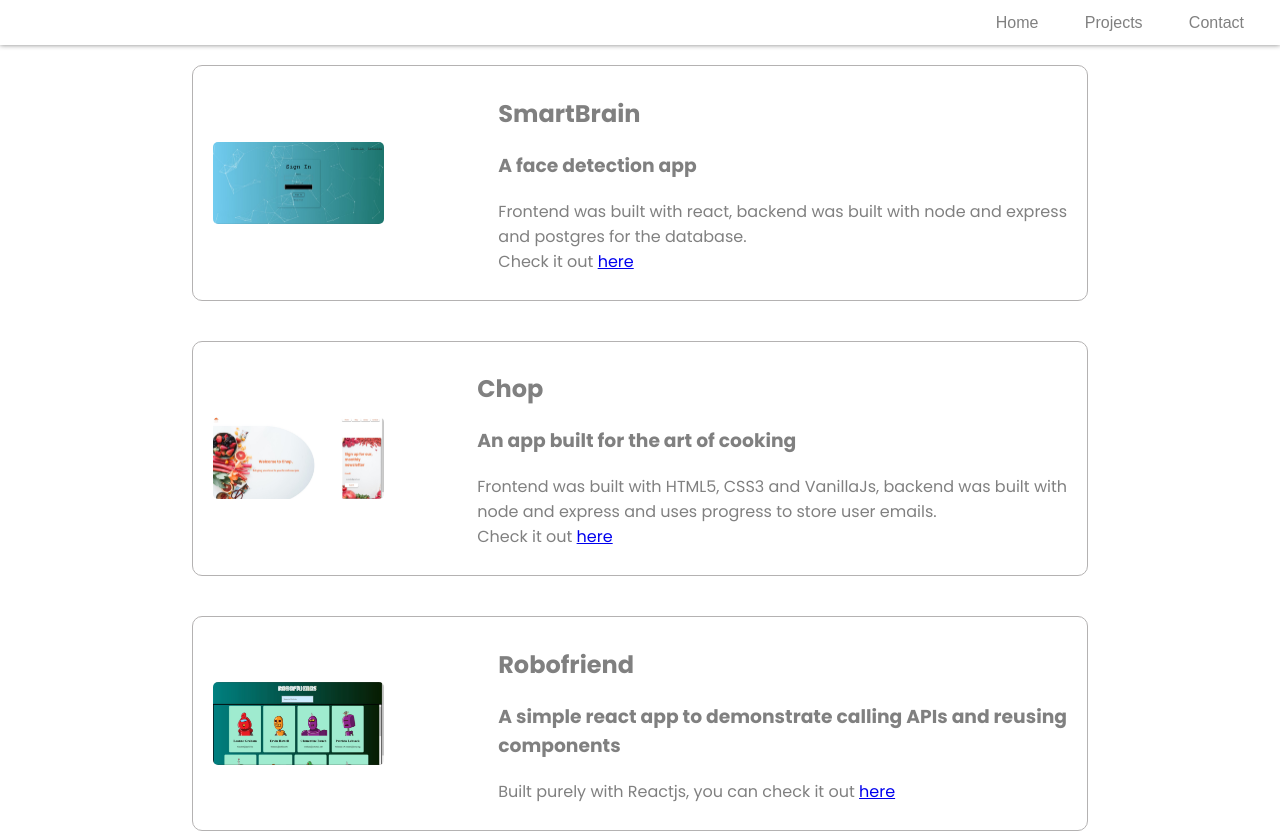
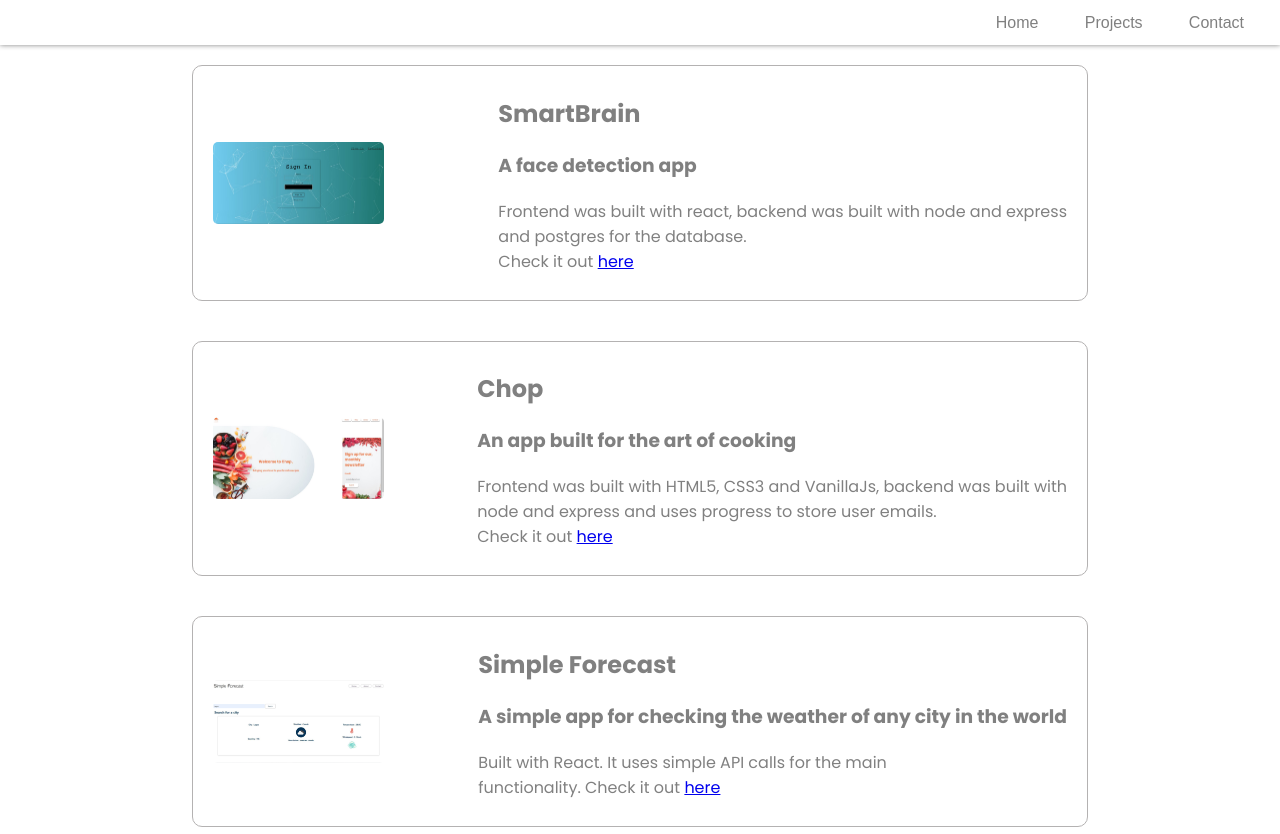
Before and after one commit to Quadrizzz/Portfolio, a plain HTML site: page Projects.html in a window 1280 px wide. Shown: the top 834 px of the page. Drawn offline with Linux system fonts and the light colour scheme.

Commit message:
minor changes

```diff
--- a/Projects.html
+++ b/Projects.html
@@ -60,16 +60,16 @@
                 </div>
             </div>
 
-            <!-- <div class = "project-cards">
-                <img src = './image/shortly.JPG'/>
+            <div class = "project-cards">
+                <img src = './image/weather.JPG'/>
                 <div>
-                    <h1>Shorter Links</h1>
-                    <h3>A simple app for creating shorter links</h3>
-                    <p>Built with HTML5, CSS3 and VanillaJs. It uses simple API calls for the main<br>functionality.
-                     Check it out <a href = 'https://shorter-links-git-master.quadrizzz.vercel.app/'>here</a>
+                    <h1>Simple Forecast</h1>
+                    <h3>A simple app for checking the weather of any city in the world</h3>
+                    <p>Built with React. It uses simple API calls for the main<br>functionality.
+                     Check it out <a href = ' https://shrouded-temple-33685.herokuapp.com/'>here</a>
                     </p>
                 </div>
-            </div> -->
+            </div>
 
             <div class = "project-cards">
                 <img src = './image/Robofriend.JPG'/>
```
Also changed, not shown: image/weather.JPG (added).
